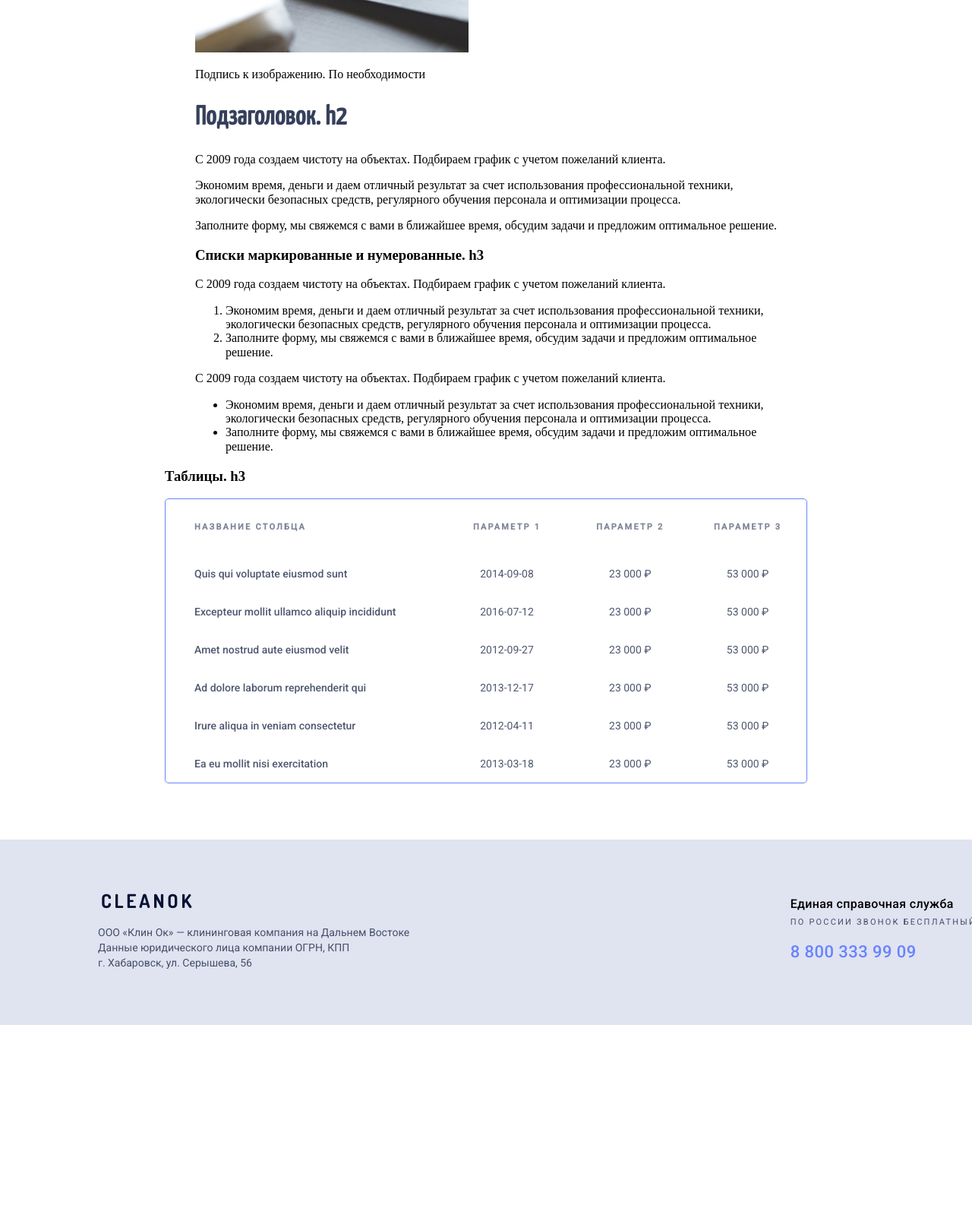
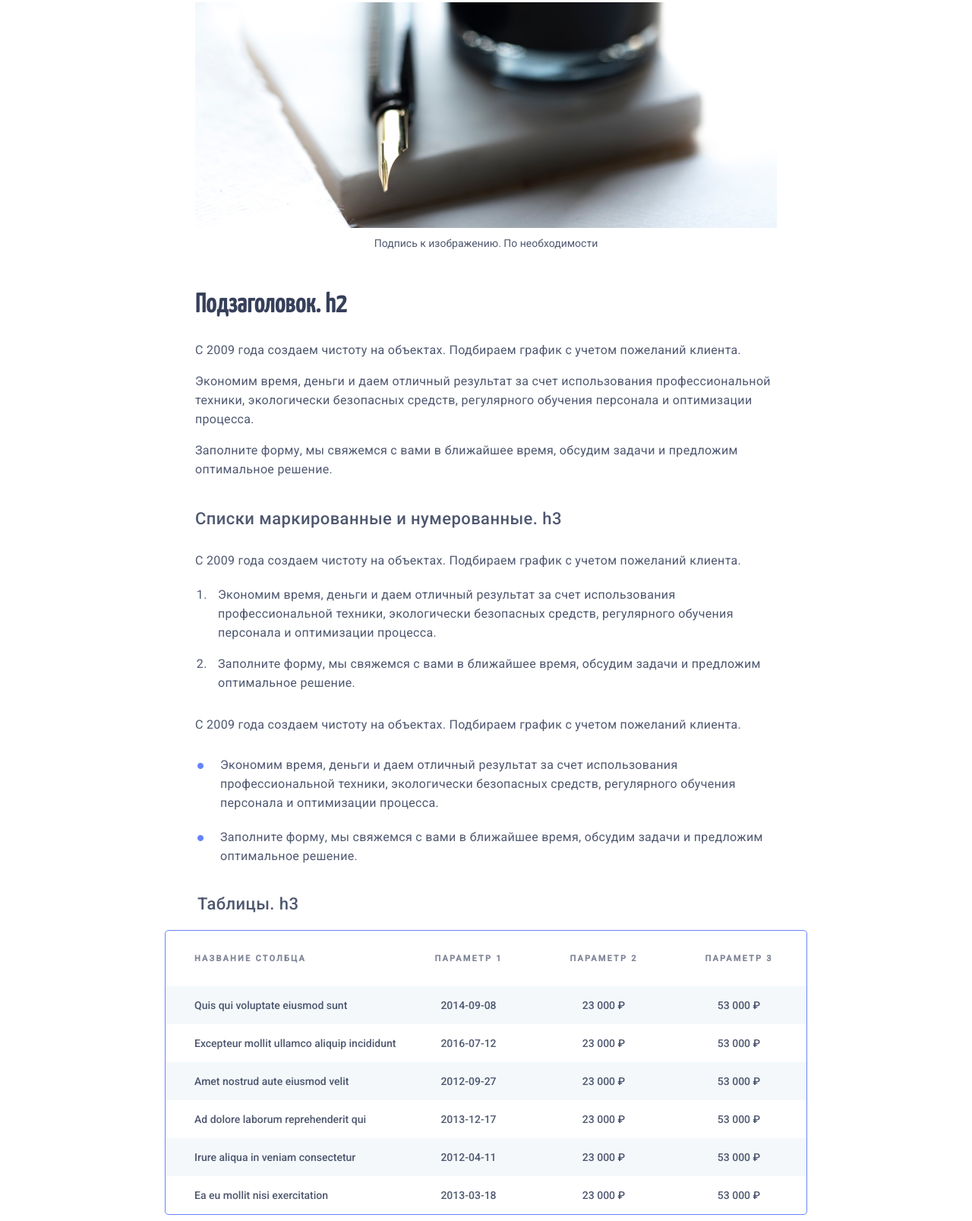
Before and after one commit to SvetlanaRiasnova/CleanOK, a plain HTML site: page textpage.html in a window 1280 px wide. Shown: the part 773-2380 px from the top of the page at 76% size. Before the commit the page ends 2122 px from the top, so only its background shows below. Drawn offline with Linux system fonts and the light colour scheme.

Commit message:
textpage edit

```diff
--- a/sass/_action.sass
+++ b/sass/_action.sass
@@ -4,7 +4,7 @@
 
 .about
     width: 363px
-    height: 405px
+    min-height: 405px
     margin-left: 366px
     margin-top: 60px
 .about_title
@@ -32,7 +32,7 @@
     margin-top: 36px
 .form__wrapper
     width: 362px
-    height: 305px
+    min-height: 305px
     margin-top: 170px
     margin-left: 82px
     border: 0px
@@ -43,8 +43,6 @@
     font-size: 14px
     line-height: 20px
     display: flex
-    color: #041133
-    // opacity: 0.5
 
 .client_info
     display: flex
@@ -55,6 +53,7 @@
         padding-left: 15px
         width: 171px
         height: 40px
+
 input,textarea:focus
     outline: 0 !important
 
@@ -83,6 +82,17 @@ input:focus
         padding-top: 15px
         padding-left: 15px
         resize: none
+input, textarea, .scompany
+    border: 1px solid #E0E3F0
+    border-radius: 3px
+::-webkit-input-placeholder
+    color: #c0392b
+::-moz-placeholder
+    color: #c0392b
+:-moz-placeholder
+    color: #c0392b
+:-ms-input-placeholder
+    color: #c0392b
 
 .action__btn
     margin-top: 20px
--- a/sass/_footer.sass
+++ b/sass/_footer.sass
@@ -28,7 +28,7 @@
 .footer__contacts
     margin-right: 154px
     margin-top: 68px
-.footer__contacts_text
+.footer__contacts_text, .modal__contacts_text
     font-family: Roboto
     font-weight: 500
     font-size: 16px
@@ -41,7 +41,7 @@
     letter-spacing: 0.2em
     text-transform: uppercase
     color: rgba(4, 17, 51, 0.7)
-.footer__contacts_phone
+.footer__contacts_phone, .modal__contacts_phone
     font-family: Roboto
     font-weight: 500
     font-size: 22px
@@ -49,3 +49,5 @@
     letter-spacing: 0.02em
     color: #6783FE
     margin-top: 20px
+.modal__contacts_phone
+    font-size: 16px
--- a/sass/_header.sass
+++ b/sass/_header.sass
@@ -12,6 +12,9 @@
     background: #FFFFFF
     box-shadow: 0px 0px 11px rgba(4, 17, 51, 0.11)
 .intro__btn-float
+    display: flex
+    align-items: center
+    justify-content: center
     width: 150px
     height: 30px
     background-color: #FF785F
@@ -20,10 +23,9 @@
     font-size: 14px
     line-height: 20px
     border: none
+    border-radius: 3px
     margin-left: 550px
-    display: flex
-    align-items: center
-    justify-content: center
+    cursor: pointer
 
 .nav__link-float
     text-decoration: none
--- a/sass/_intro.sass
+++ b/sass/_intro.sass
@@ -38,6 +38,7 @@
     line-height: 25px
     letter-spacing: 0.02em
     border: none
+    border-radius: 3px
     text-decoration: none
     cursor: pointer
 .nav__link-btn
--- a/sass/_modal.sass
+++ b/sass/_modal.sass
@@ -16,25 +16,27 @@
 .divider
     color: #E0E3F0
     opacity: 0.3
-    margin-top: 400px
+    margin-top: 380px
 .nav__burger-contacts
     margin-top: 30px
     text-align: center
-    .footer__contacts_text
-        font-family: Roboto
-        font-weight: bold
-        font-size: 11px
-        line-height: 13px
-        text-align: center
-        letter-spacing: 0.2em
-        text-transform: uppercase
-        color: #041133
-        opacity: 0.7
-    .footer__contacts_phone
-        margin-top: 20px
-        font-family: Roboto
-        font-weight: 500
-        font-size: 16px
-        line-height: 25px
-        letter-spacing: 0.02em
-        color: #6783FE
+.modal__contacts_phone
+    font-size: 16px
+    // .footer__contacts_text
+    //     font-family: Roboto
+    //     font-weight: bold
+    //     font-size: 11px
+    //     line-height: 13px
+    //     text-align: center
+    //     letter-spacing: 0.2em
+    //     text-transform: uppercase
+    //     color: #041133
+    //     opacity: 0.7
+    // .footer__contacts_phone
+    //     margin-top: 20px
+    //     font-family: Roboto
+    //     font-weight: 500
+    //     font-size: 16px
+    //     line-height: 25px
+    //     letter-spacing: 0.02em
+    //     color: #6783FE
--- a/sass/textpage.sass
+++ b/sass/textpage.sass
@@ -6,28 +6,94 @@
 .wrapper
     width: 766px
     margin: 0 auto
+.text-section_one
+    margin-top: 110px
+.text-section_tow
+    margin-top: 56px
+.image-block
+    margin-top: 40px
+.image-descr
+    text-align: center
+    font-family: Roboto
+    font-size: 14px
+    line-height: 20px
+    color: rgba(4, 17, 51, 0.7)
+    margin-top: 6px
+.text-section_three
+    margin-top: 54px
+.text-section_four
+    margin-top: 40px
+    .subtitle
+        margin-top: 30px
 
+h1
+    font-family: Yanone Kaffeesatz
+    font-size: 52px
+    line-height: 55px
+    letter-spacing: 0.01em
+    color: #041133
+    opacity: 0.8
+    font-weight: normal
+
+h3
+    font-family: Roboto
+    font-weight: 500
+    font-size: 22px
+    line-height: 25px
+    letter-spacing: 0.02em
+    color: rgba(4, 17, 51, 0.7)
+
+.text, .text-section_four
+    font-family: Roboto
+    font-style: normal
+    font-weight: normal
+    font-size: 16px
+    line-height: 25px
+    letter-spacing: 0.02em
+    color: rgba(4, 17, 51, 0.7)
+.image-block
+    justify-items: center
+
+.list-numeration
+    margin-top: 20px
+    margin-left: -20px
+    li
+        padding-left: 10px
+        margin-top: 16px
+.list-marked
+    list-style-image: url(../src/icons/ListElips.png)
+    margin-top: 28px
+    margin-left: -22px
+    li
+        padding-left: 15px
+        margin-top: 20px
+.title-five
+    margin-top: 38px
+    margin-left: 43px
 .table
     width: 846px
     margin: 0 auto
+
 .table-form
-    display: grid
-    grid-template-columns: repeat(4, auto)
-    grid-template-rows: 73px repeat(6, 50px)
+    display: flex
+    flex-direction: column
     border: 1px solid #6783FE
     border-radius: 5px
+    width: 846px
+.table-header, .even, .odd
+    display: grid
+    grid-template-columns: 310px repeat(3, 178px)
     align-items: center
+    min-height: 50px
     text-align: center
-.first-column,  .column-content
-    padding: 38px
     font-family: Roboto
+    font-style: normal
     font-weight: 500
     font-size: 14px
     line-height: 16px
     color: rgba(4, 17, 51, 0.7)
-.first-column
-    text-align: left
-.column-name
+.table-header
+    height: 73px
     font-family: Roboto
     font-weight: bold
     font-size: 11px
@@ -36,5 +102,12 @@
     text-transform: uppercase
     color: #041133
     opacity: 0.5
-.column-content
-    font-weight: normal
+.even
+    background: #F4F8FB
+.first-column
+    text-align: left
+    margin-left: 38px
+.footer
+    margin-top: 158px
+.modal__contacts_phone
+    font-size: 16px
--- a/textpage.html
+++ b/textpage.html
@@ -6,7 +6,6 @@
     <meta name="viewport" content="width=device-width, initial-scale=1.0" />
     <link rel="stylesheet" href="./normalize.css" />
     <link rel="stylesheet" href="./css/textpage.css" />
-
     <link
       href="https://fonts.googleapis.com/css2?family=Dosis:wght@700&display=swap"
       rel="stylesheet"
@@ -20,6 +19,7 @@
       rel="stylesheet"
     />
     <script src="./js/modal.js" defer></script>
+    <!-- <script src="./js/table.js" defer></script> -->
     <!-- <script src="./js/scroll.js" defer></script> -->
     <title>Text Page</title>
   </head>
@@ -68,7 +68,7 @@
       <p class="text">Экономим время, деньги и даем отличный результат за счет использования профессиональной техники, экологически безопасных средств, регулярного обучения персонала и оптимизации процесса.</p>
       <p class="text">Заполните форму, мы свяжемся с вами в ближайшее время, обсудим задачи и предложим оптимальное решение.</p>
       <div class="image-block">
-        <img src="./src/img/Service5.jpg" alt="some image">
+        <img src="./src/img/textpage-img.jpg" alt="some image">
         <p class="image-descr">Подпись к изображению. По необходимости</p>
       </div>
     </div>
@@ -93,40 +93,55 @@
           <li>Заполните форму, мы свяжемся с вами в ближайшее время, обсудим задачи и предложим оптимальное решение.</li>
         </ul>
     </div>
-    <div class="table">
+    <section class="table">
       <h3 class="title-five">Таблицы. h3</h3>
-      <section class="table-form">
+         <div class="table-form">
+      <div class="table-header odd">
         <div class="column-name first-column">Название столбца</div>
         <div class="column-name">параметр 1</div>
         <div class="column-name">параметр 2</div>
         <div class="column-name">параметр 3</div>
+      </div>
+      <div class="even">
         <div class="first-column">Quis qui voluptate eiusmod sunt</div>
         <div class="column-content">2014-09-08</div>
         <div class="column-content">23 000 ₽</div>
         <div class="column-content">53 000 ₽</div>
-        <div class="first-column">Excepteur mollit ullamco aliquip incididunt</div>
+      </div>
+      <div class="odd">
+        <div class="first-column">
+          Excepteur mollit ullamco aliquip incididunt
+        </div>
         <div class="column-content">2016-07-12</div>
         <div class="column-content">23 000 ₽</div>
         <div class="column-content">53 000 ₽</div>
+      </div>
+      <div class="even">
         <div class="first-column">Amet nostrud aute eiusmod velit</div>
         <div class="column-content">2012-09-27</div>
         <div class="column-content">23 000 ₽</div>
         <div class="column-content">53 000 ₽</div>
+      </div>
+      <div class="odd">
         <div class="first-column">Ad dolore laborum reprehenderit qui</div>
         <div class="column-content">2013-12-17</div>
         <div class="column-content">23 000 ₽</div>
         <div class="column-content">53 000 ₽</div>
+      </div>
+      <div class="even">
         <div class="first-column">Irure aliqua in veniam consectetur</div>
         <div class="column-content">2012-04-11</div>
         <div class="column-content">23 000 ₽</div>
         <div class="column-content">53 000 ₽</div>
+      </div>
+      <div class="odd">
         <div class="first-column">Ea eu mollit nisi exercitation</div>
         <div class="column-content">2013-03-18</div>
         <div class="column-content">23 000 ₽</div>
         <div class="column-content">53 000 ₽</div>
-
-      </section>
+      </div>
     </div>
+    </section>
     <footer class="footer">
       <container class="footer__wrapper container">
         <div class="footer__info">
@@ -164,8 +179,8 @@
         </div>
         <div class="divider"><hr></div>
         <div class="nav__burger-contacts">
-          <p class="footer__contacts_text" >Единая справочная служба</p>
-          <p class="footer__contacts_phone">8 800 333 99 09</p>
+          <p class="modal__contacts_text" >Единая справочная служба</p>
+          <p class="modal__contacts_phone">8 800 333 99 09</p>
         </div>
       </form>
   </body>
```
Also changed, not shown: index.html (+2 -2 lines), js/table.js (added, +7 -0 lines), css/style.css, css/textpage.css, src/icons/ListElips.png (added), src/img/textpage-img.jpg (added), 2 other files.
